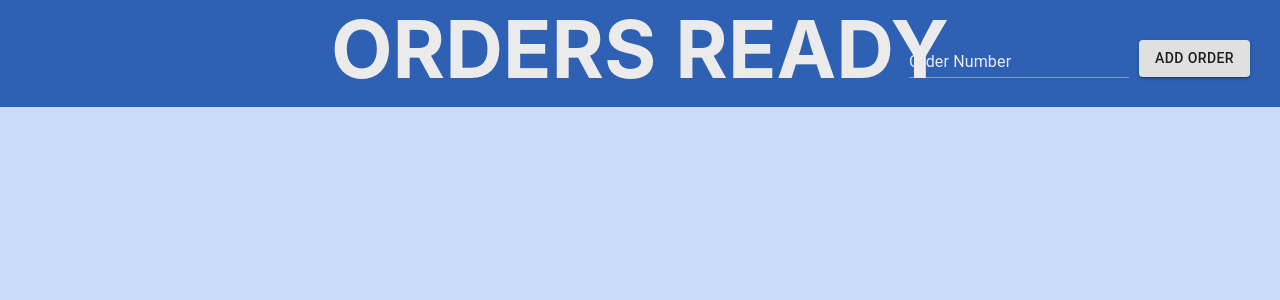
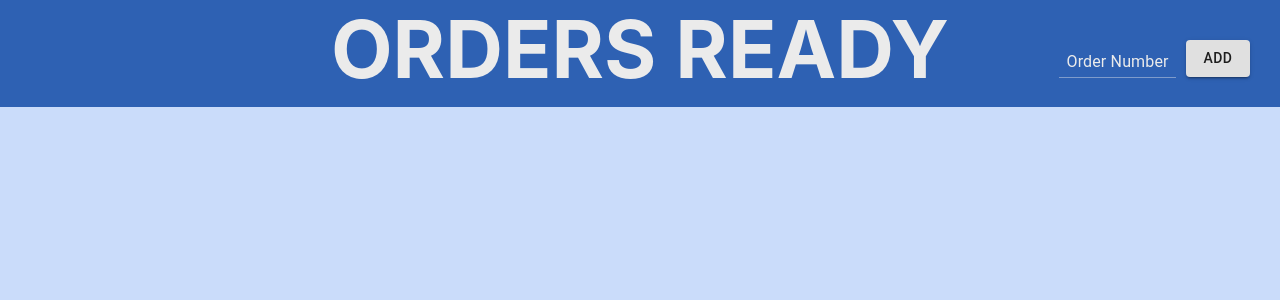
Before and after one commit to G-Tang2/Order-Display, a React (Create React App) app: page / in a window 1280 px wide. Shown: the top 300 px of the page. Built offline with nearby package versions, Linux system fonts and the light colour scheme.

Commit message:
reduced text box width

```diff
--- a/src/App.css
+++ b/src/App.css
@@ -23,6 +23,7 @@ header {
 
 #text-box,
 #text-box-label {
+  width: 13ch;
   color: rgb(235, 235, 235);
 }
 
--- a/src/App.js
+++ b/src/App.js
@@ -82,7 +82,7 @@ class App extends Component {
                 onChange={this.handleChange.bind(this)}
               />
               <Button type="submit" className="btn" variant="contained">
-                Add Order
+                Add
               </Button>
             </div>
           </form>
```
